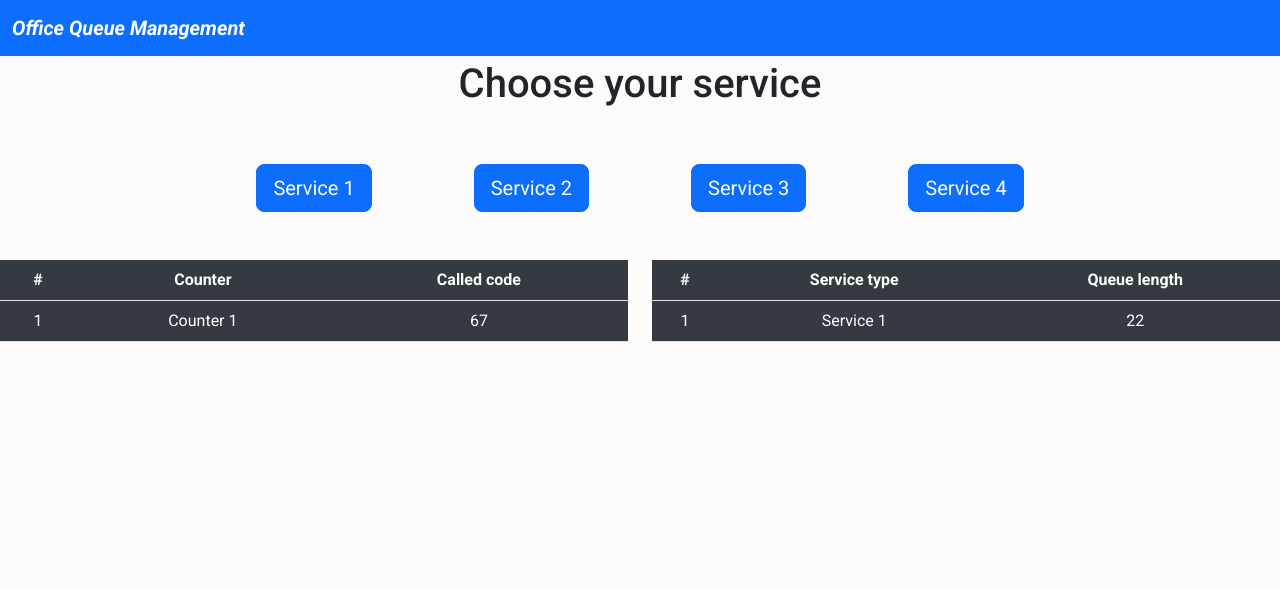
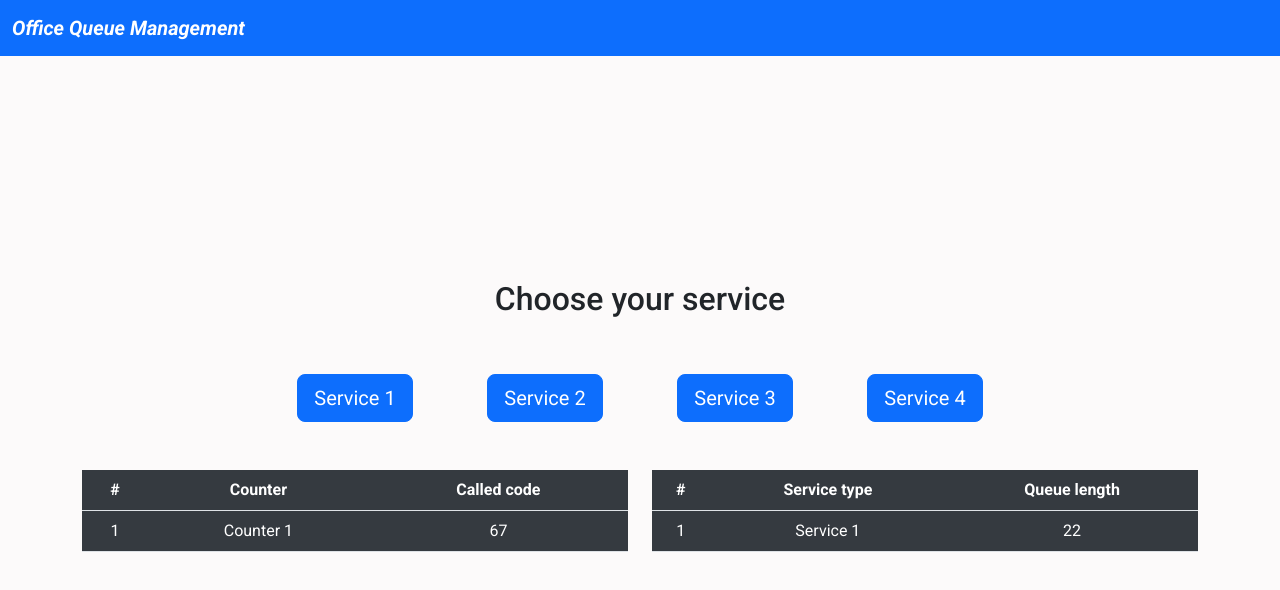
Before and after one commit to GabrieleSambin/se2022-12-OfficeQueueManager, a React (Create React App) app in the folder client/: page /customer in a window 1280 px wide. Shown: the top 590 px of the page. Built offline with nearby package versions, Linux system fonts and the light colour scheme.

Commit message:
Client Page Second Release

```diff
--- a/client/src/views/Customer.jsx
+++ b/client/src/views/Customer.jsx
@@ -1,13 +1,14 @@
 //Imports
 
-import { Button, Col, Row } from "react-bootstrap";
+import { Button, Col, Row , Container} from "react-bootstrap";
 import Table from 'react-bootstrap/Table';
 
 const Customer = (props) => {
     return (
         <>
+        <Container className='h-100 d-flex flex-column align-item-center justify-content-center'>
         <Row className="justify-content-md-center">
-            <Col><h1 className="cnt">Choose your service</h1></Col>
+            <Col><h2 className="cnt">Choose your service</h2></Col>
         </Row>
 
         <Row className="cnt1">
@@ -56,6 +57,7 @@ const Customer = (props) => {
             </Table>
             </Col>
         </Row>
+        </Container>
         </>
     );
 
```
